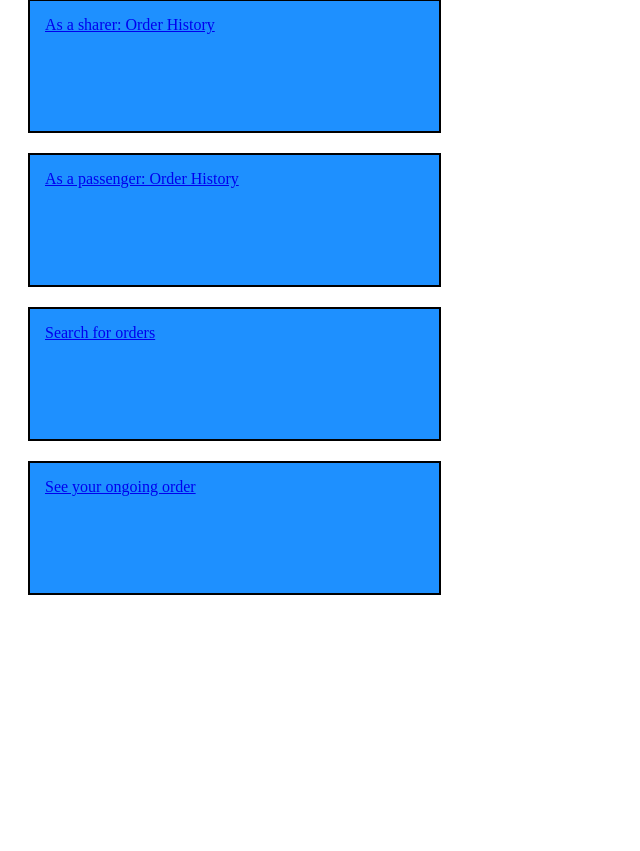
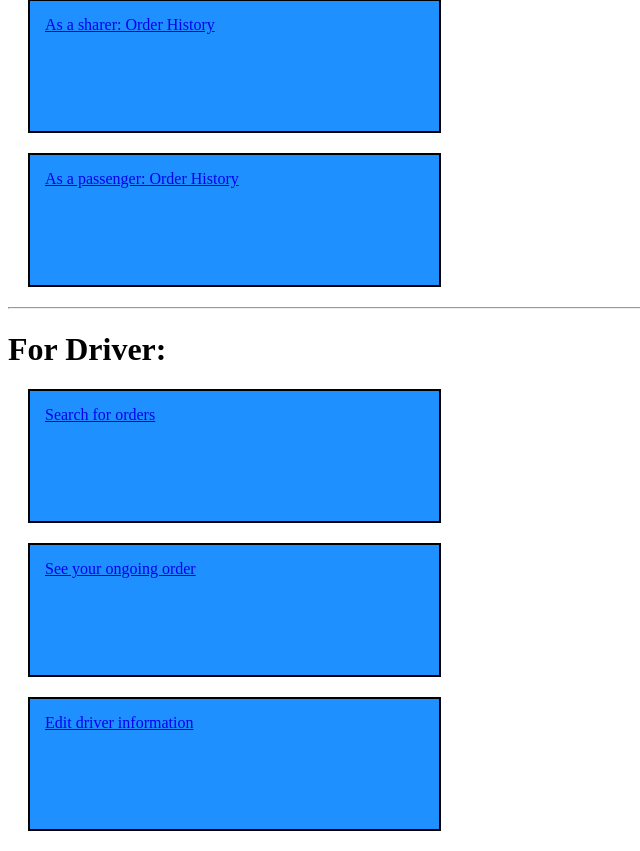
Before and after one commit to YUME-FF/Web-APP_Ride-Sharing-Service, a Django app: page /user/ in a window 1280 px wide. Shown: the part 623-1474 px from the top of the page, without its empty margins (0-640 px from the left). Before the commit the page ends 1218 px from the top, so only its background shows below. Run offline with Django 4.2, Linux system fonts and the light colour scheme; a user stored in the database is signed in; tables that the repository leaves empty hold one stand-in row (values such as "Sample post").

Commit message:
email and driver edit

```diff
--- a/docker-deploy/web-app/Ride_Sharing_Service/base/templates/base/createAccount.html
+++ b/docker-deploy/web-app/Ride_Sharing_Service/base/templates/base/createAccount.html
@@ -1,6 +1,3 @@
-
-
-
 {%extends 'main.html'%}
 
 {%block content%}
--- a/docker-deploy/web-app/Ride_Sharing_Service/user/templates/user/UserHome.html
+++ b/docker-deploy/web-app/Ride_Sharing_Service/user/templates/user/UserHome.html
@@ -1,5 +1,5 @@
 <style>
-    .Choice {
+.Choice {
     background-color: DodgerBlue;
     color: white;
     border: 2px solid black;
@@ -7,7 +7,8 @@
     padding: 15px;
     height: 100px;
     width: 30%;
-}
+    }
+
 </style>
 {%extends 'main.html'%}
 
@@ -22,34 +23,41 @@
   <p>
      What do you want we do for you?
   </p>
-    <div class="Choice">
+    <div class="Choice" id="owner">
         <a href="{% url 'Owner' %}">Request an Ride</a>
     </div>
 
-    <div class="Choice">
+    <div class="Choice"id="owner">
         <a href="{% url 'Sharer' %}">Search for share</a>
     </div>
 
-    <div class="Choice">
+    <div class="Choice"id="owner">
         <a href="{% url 'SharerListView' %}">As a sharer: Order History</a>
     </div>
 
-    <div class="Choice">
+    <div class="Choice"id="owner">
         <a href="{% url 'OwnerListView' %}">As a passenger: Order History</a>
     </div>
 {% if identity != 'driver' %}
-    <div class="Choice">
+    <div class="Choice"id="owner">
         <a href="{% url 'DriverRegister' %}">To be a Driver?</a>
     </div>
 {% endif %}
 {% if identity == 'driver' %}
-    <div class="Choice">
+<hr>
+<h1>For Driver: </h1>
+
+    <div class="Choice"id="driver">
         <a href="{% url 'DriverSearchListView' %}">Search for orders</a>
 
     </div>
-    <div class="Choice">
+    <div class="Choice"id="driver">
 
         <a href="{% url 'DriverProcessingListView' %}">See your ongoing order</a>
     </div>
+        <div class="Choice"id="driver">
+
+        <a href="{% url 'DriverEditRequest' user.id%}">Edit driver information</a>
+    </div>
 {% endif %}
 {%endblock%}
--- a/docker-deploy/web-app/Ride_Sharing_Service/user/urls.py
+++ b/docker-deploy/web-app/Ride_Sharing_Service/user/urls.py
@@ -3,8 +3,7 @@ from django.urls import path
 from . import views
 from .views import Owner_InfoForm, OwnerListView, OwnerEditRequest, OwnerDeleteRequest, \
     Sharer_InfoForm, SharerSearchListView, SharerListView, SharerDeleteRequest,\
-    Driver_InfoForm, DriverSearchListView, DriverProcessingListView
-
+    Driver_InfoForm, DriverSearchListView, DriverProcessingListView, DriverEditRequest
 urlpatterns = [
     path('', views.UserHome, name='UserHome'),
     path('owner/', Owner_InfoForm.as_view(), name='Owner'),
@@ -23,4 +22,6 @@ urlpatterns = [
     path('driverProcessingListView/', DriverProcessingListView.as_view() , name='DriverProcessingListView'),
     path('<int:rid>/driverconfirm', views.DriverConfirm , name='DriverConfirm'),
     path('<int:rid>/drivercomplete', views.DriverComplete , name='DriverComplete'),
+    path('<int:pk>/driverInformEdit', DriverEditRequest.as_view(), name='DriverEditRequest'),
+
 ]
--- a/docker-deploy/web-app/Ride_Sharing_Service/user/views.py
+++ b/docker-deploy/web-app/Ride_Sharing_Service/user/views.py
@@ -5,6 +5,7 @@ from django.contrib import messages
 from django.contrib.auth.mixins import LoginRequiredMixin, UserPassesTestMixin
 from django.views.generic import (ListView, DetailView, CreateView, UpdateView, DeleteView)
 from django.contrib.auth.models import User
+from django.core.mail import send_mail
 
 
 # Create your views here.
@@ -161,14 +162,20 @@ class DriverSearchListView(ListView):
 
 
 def DriverConfirm(request, rid):
-    driver = Driver.objects.filter(user=request.user.id).first()
+    driver = Driver.objects.filter(driver = request.user.id).first()
     ride = Owner.objects.filter(pk=rid).first()
     ride.Status = 'ongoing'
     ride.Driver_Name = request.user.username
     ride.Driver_License = driver.Driver_License
     ride.save()
-
-    return render(request, 'user/UserHome.html')
+    send_mail(
+    'Riding_Sharing_Service Order Warnning',
+    'Your order has been confirmed by a driver!',
+    'zjy1298892386@gmail.com',
+    ['' + ride.owner.email],
+    fail_silently=False,
+    )
+    return render(request, 'user/UserHome.html', {'identity': 'driver'})
 
 
 class DriverProcessingListView(ListView):
@@ -182,6 +189,26 @@ class DriverProcessingListView(ListView):
 
 def DriverComplete(request, rid):
     ride = Owner.objects.filter(pk=rid).first()
-    ride.status = 'complete'
+    ride.Status = 'complete'
     ride.save()
-    return render(request, 'user/UserHome.html')
+    return render(request, 'user/UserHome.html',{'identity': 'driver'})
+
+
+
+class DriverEditRequest(LoginRequiredMixin, UserPassesTestMixin, UpdateView):
+    model = Driver
+    fields = ['Driver_Name',
+              'Vehicle_Type',
+              'Driver_License',
+              'Vehicle_Capacity',
+              'Special_Information',
+              ]
+
+    def form_valid(self, form):
+        form.instance.driver = self.request.user
+        return super().form_valid(form)
+
+    def test_func(self):
+        if self.request.user == self.get_object().driver:
+            return True
+        return False
```
Also changed, not shown: docker-deploy/web-app/Ride_Sharing_Service/Ride_Sharing_Service/settings.py (+16 -7 lines), docker-deploy/web-app/Ride_Sharing_Service/base/views.py (+15 -1 lines), docker-deploy/web-app/Ride_Sharing_Service/user/templates/user/driver_form.html (added, +16 -0 lines), docker-deploy/web-app/Ride_Sharing_Service/base/form.py (added), docker-deploy/web-app/Ride_Sharing_Service/user/admin.py (line endings or trailing spaces).
